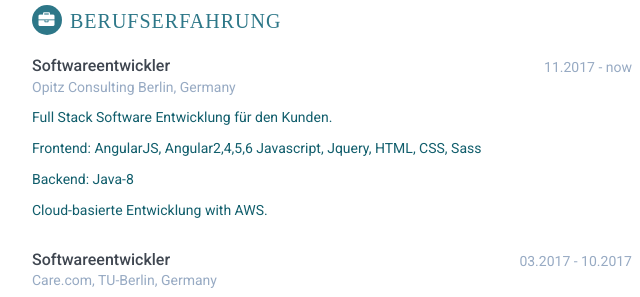
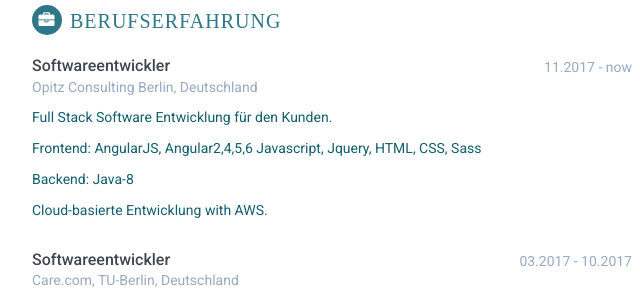
Before and after one commit to halukoz/portfolio, a plain HTML site: page index.html in a window 1280 px wide. Shown: the part 620-917 px from the top of the page, 188-828 px from the left. Drawn offline with Linux system fonts and the light colour scheme.

Commit message:
portfolio is updated

```diff
--- a/index.html
+++ b/index.html
@@ -351,12 +351,12 @@ function selectLanguage(language) {
 
 	  document.getElementById('currentJobTitle').innerHTML = 'Softwareentwickler';
 	  document.getElementById('currentJobDate').innerHTML = '11.2017 - now';
-	  document.getElementById('currentCompanyName').innerHTML = 'Opitz Consulting Berlin, Germany';
+	  document.getElementById('currentCompanyName').innerHTML = 'Opitz Consulting Berlin, Deutschland';
 	  document.getElementById('currentJobDescription').innerHTML = '<p>Full Stack Software Entwicklung für den Kunden.</p><p>Frontend: AngularJS, Angular2,4,5,6 Javascript, Jquery, HTML, CSS, Sass</p><p>Backend: Java-8</p><p>Cloud-basierte Entwicklung with AWS.</p>';
 
 	  document.getElementById('firstJobTitle').innerHTML = 'Softwareentwickler';
 	  document.getElementById('firstJobDate').innerHTML = '03.2017 - 10.2017';
-	  document.getElementById('firstCompanyName').innerHTML = 'Care.com, TU-Berlin, Germany';
+	  document.getElementById('firstCompanyName').innerHTML = 'Care.com, TU-Berlin, Deutschland';
 	  document.getElementById('firstJobDescription').innerHTML = '<p>Frontend Web Software Entwicklung, responsive UI für Mobile und Desktop-Anwendungen.</p><p>Backend Software-Entwicklung mit Groovy, entwickeln neues Feature für das Produkt.</p>';
 	  document.getElementById('secondJobTitle').innerHTML = 'Softwareentwickler';
 	  document.getElementById('secondJobDate').innerHTML = '09.2014 - 03.2017';
```
